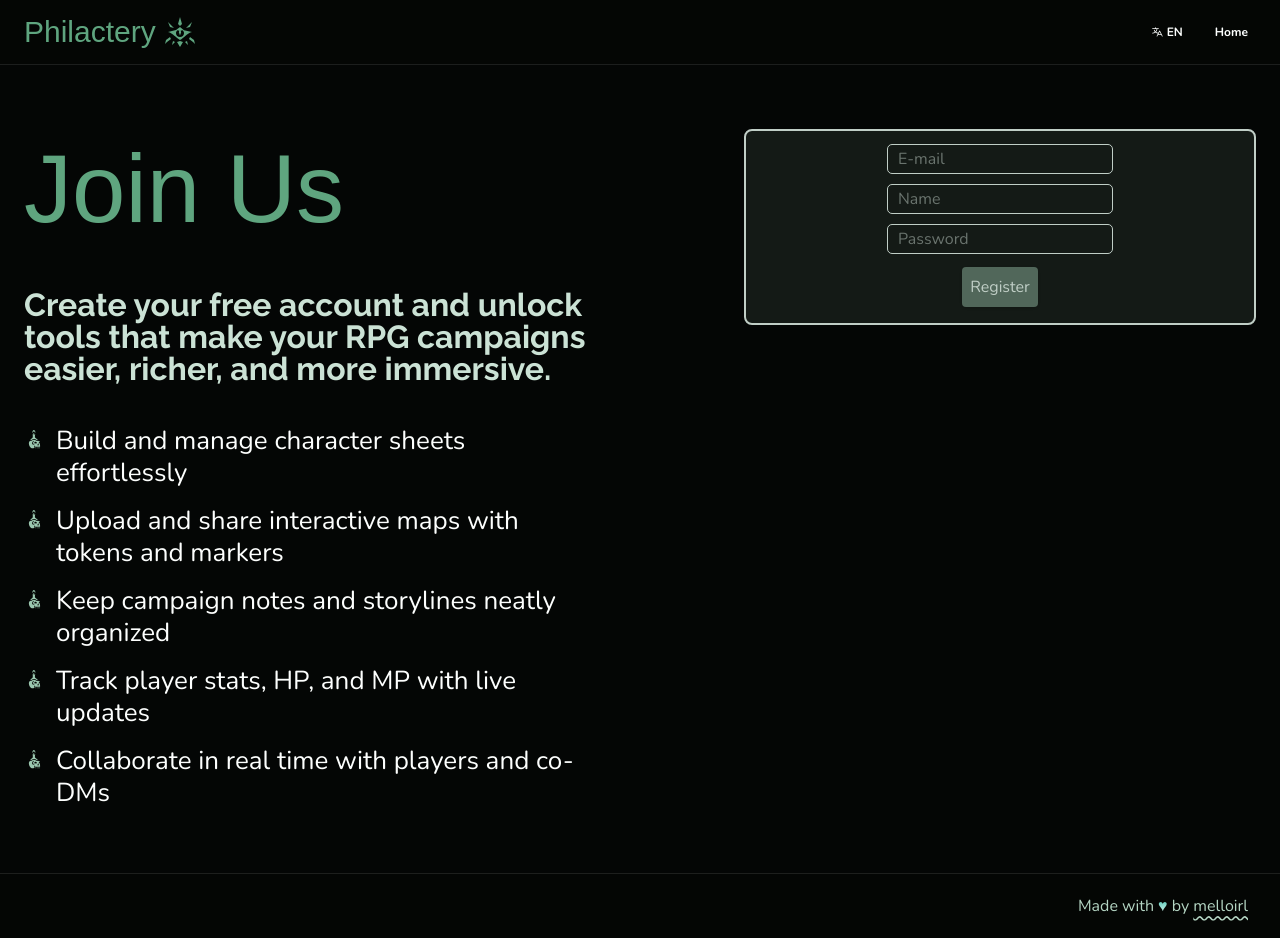
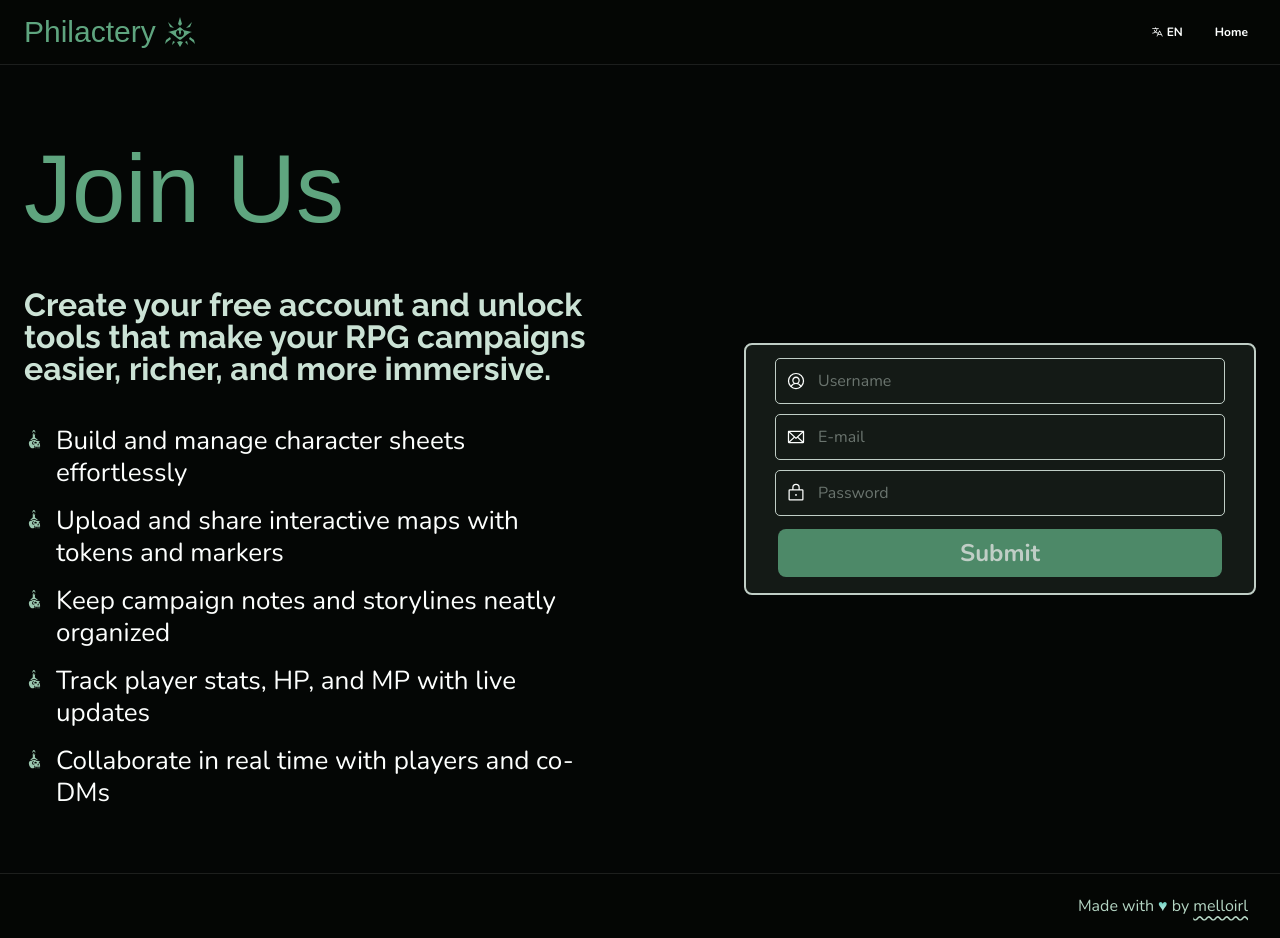
Before and after one commit to melloirl/ttrpg-frontend, a Vue app: page /register in a window 1280 px wide. Built offline with nearby package versions, Linux system fonts and the light colour scheme; no server answers; a web font is replaced by a local one.

Commit message:
feat: register page polishing

```diff
--- a/src/api/user.ts
+++ b/src/api/user.ts
@@ -1,25 +1,49 @@
 import { ApiResponse, ApiService } from '@/api'
+import { USER_ROLE } from '@/enums/user-role'
 import { mockAuthData } from './mocks/auth.mock'
 
 const isMocking = Boolean(import.meta.env.VITE_MOCK_ENABLED) || true
 
 const api = new ApiService('users')
 
+interface RegisterPayload { email: string, password: string, name: string }
+interface UserData { id: number, name: string, email: string, role: USER_ROLE }
+interface UserWithToken { user: UserData, token: string }
+
 export async function register(
-  payload: { email: string, password: string, name: string },
-): Promise<unknown> {
+  payload: RegisterPayload,
+): Promise<ApiResponse<UserWithToken>> {
   if (isMocking) {
-    await new Promise(resolve => setTimeout(resolve, 1000))
+    // simulate network delay
+    await new Promise(resolve => setTimeout(resolve, 1_000))
 
-    const user = mockAuthData.users.find(
-      u => u.email === payload.email,
-    )
-
-    if (user) {
+    // check for existing email
+    const existing = mockAuthData.users.find(u => u.email === payload.email)
+    if (existing) {
       return ApiResponse.fail('This e-mail is already in use.', 'USER_ALREADY_EXISTS')
     }
+
+    // create new user (assign next ID, default to PLAYER role)
+    const newId = Math.max(...mockAuthData.users.map(u => u.id)) + 1
+    const newUser = {
+      id: newId,
+      name: payload.name,
+      email: payload.email,
+      password: payload.password,
+      role: USER_ROLE.PLAYER,
+    }
+    mockAuthData.users.push(newUser)
+
+    // generate & store token
+    const token = mockAuthData.generateToken(newId)
+
+    // strip password before returning
+    const { password, ...safeUser } = newUser
+
+    return ApiResponse.ok<UserWithToken>({ user: safeUser, token })
   }
+
+  // real network call
   const response = await api.post('register', payload)
-
-  return response
+  return response as ApiResponse<UserWithToken>
 }
--- a/src/components/forms/RegisterForm.vue
+++ b/src/components/forms/RegisterForm.vue
@@ -1,42 +1,70 @@
 <template>
   <Form @submit.prevent="handleSubmit">
+    <div class="relative w-full items-center">
+      <span
+        class="absolute inset-y-0 start-0 flex items-center justify-center px-2"
+      >
+        <Icon
+          icon="ph:user-circle" class="text-lich-50 size-5"
+        />
+      </span>
+      <BaseInput
+        id="name"
+        v-model="form.name"
+        autocomplete="username"
+        class="h-[40px] pl-10" required type="text" :placeholder="t('form.register.username')"
+      />
+    </div>
+    <div class="relative w-full items-center">
+      <span
+        class="absolute inset-y-0 start-0 flex items-center justify-center px-2"
+      >
+        <Icon
+          icon="ph:envelope" class="text-lich-50 size-5"
+        />
+      </span>
       <BaseInput
         id="email"
-      v-model="form.email" required class="
-        outline-moss-200 w-full rounded-xs px-2 outline outline-offset-2
-      " type="text" name="email" placeholder="E-mail"
+        v-model="form.email"
+        autocomplete="email"
+        class="h-[40px] pl-10" required type="email" :placeholder="t('form.register.email')"
       />
-    <BaseInput
-      id="name"
-      v-model="form.name" required class="
-        outline-moss-200 w-full rounded-xs px-2 outline outline-offset-2
-      " type="text" name="name" placeholder="Name"
+    </div>
+    <div class="relative w-full items-center">
+      <span
+        class="absolute inset-y-0 start-0 flex items-center justify-center px-2"
+      >
+        <Icon
+          icon="ph:lock" class="text-lich-50 size-5"
         />
+      </span>
       <BaseInput
         id="password"
-      v-model="form.password" required class="
-        outline-moss-200 w-full rounded-xs px-2 outline outline-offset-2
-      " type="password" name="password" placeholder="Password"
+        v-model="form.password"
+        autocomplete="new-password"
+        class="h-[40px] pl-10" required type="password" :placeholder="t('form.register.password')"
       />
-    <button
-      class="
-        bg-moss-600 cursor-pointer rounded-sm p-2 shadow
-        hover:bg-moss-400 hover:text-moss-100
-      "
-    >
-      Register
-    </button>
+    </div>
+    <Btn stretch :size="BTN_SIZE.LARGE" :disabled="loading">
+      {{ t('ui.buttons.submit') }}
+    </Btn>
   </Form>
 </template>
 
 <script lang="ts" setup>
+import { Icon } from '@iconify/vue'
 import { ref } from 'vue'
+import { useI18n } from 'vue-i18n'
 import BaseInput from '@/components/ui/BaseInput.vue'
+import Btn from '@/components/ui/Btn.vue'
 import Form from '@/components/ui/Form.vue'
 import useAuth from '@/composables/useAuth'
+import { BTN_SIZE } from '@/enums/btn'
 
-const { tryRegister } = useAuth()
+const { tryRegister, tryLogin } = useAuth()
+const { t } = useI18n()
 
+const loading = ref(false)
 const form = ref({
   email: '',
   password: '',
@@ -44,11 +72,19 @@ const form = ref({
 })
 
 async function handleSubmit() {
+  loading.value = true
   try {
     await tryRegister(form.value)
+    await tryLogin({
+      email: form.value.email,
+      password: form.value.password,
+    })
   }
   catch (error) {
-    console.error('Registration failed:', error)
+    console.error('Registration or login failed:', error)
+  }
+  finally {
+    loading.value = false
   }
 }
 </script>
--- a/src/components/ui/BaseInput.vue
+++ b/src/components/ui/BaseInput.vue
@@ -1,13 +1,11 @@
 <template>
-  <div class="relative">
-    <slot name="before" />
-    <input v-model="modelValue" :class="props.class" v-bind="$attrs">
-  </div>
+  <input v-model="modelValue" :class="twMerge(baseClass, props.class)" v-bind="$attrs">
 </template>
 
 <script setup lang="ts">
 import type { HTMLAttributes } from 'vue'
 import { useVModel } from '@vueuse/core'
+import { twMerge } from 'tailwind-merge'
 
 defineOptions({
   inheritAttrs: false,
@@ -23,6 +21,8 @@ const emits = defineEmits<{
   (e: 'update:modelValue', payload: string | number): void
 }>()
 
+const baseClass = 'outline-moss-200 w-full rounded-xs px-2 outline outline-offset-2'
+
 const modelValue = useVModel(props, 'modelValue', emits, {
   passive: true,
   defaultValue: props.defaultValue,
--- a/src/views/RegisterView.vue
+++ b/src/views/RegisterView.vue
@@ -40,7 +40,7 @@
           </li>
         </ul>
       </aside>
-      <RegisterForm />
+      <RegisterForm class="self-center" />
     </div>
   </main>
 </template>
```
Lines whose indentation alone changed are shown as unchanged.
